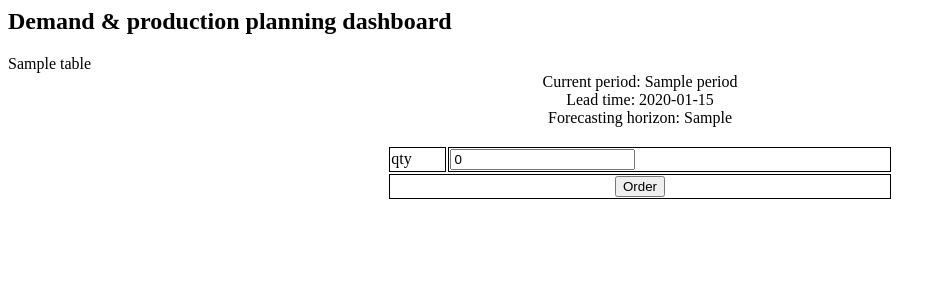
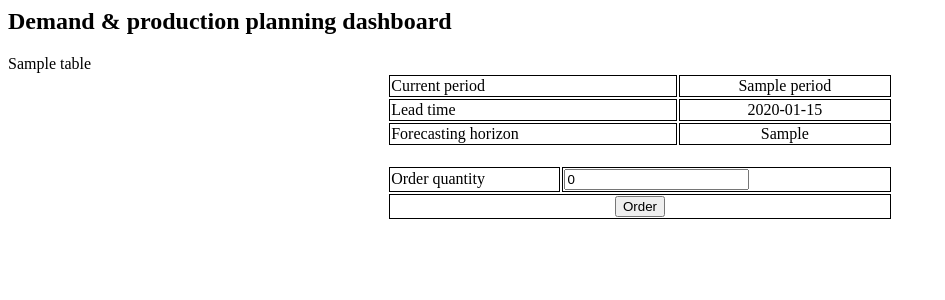
Before and after one commit to ropinot/demgame, a Flask app: template app/templates/demandgame/dashboard.html in a window 1280 px wide. Shown: the top 300 px of the page, without its empty margins (0-945 px from the left). Run offline with Flask 2, Linux system fonts and the light colour scheme; tables that the repository leaves empty hold one stand-in row (values such as "Sample post"); the template is opened without the code that fills it: values that come from a table or form of the project are taken from there, most other values are stand-ins (such as "Sample title", 1, 10 or a date in 2020); some libraries are stand-ins or nearby versions.

Commit message:
modified:   app/demandgame/views.py 	modified:   app/table.py 	modified:   app/templates/demandgame/dashboard.html
Data table almost complete

```diff
--- a/app/table.py
+++ b/app/table.py
@@ -57,8 +57,8 @@ class TableDict(object):
             html += '<th width={}px>{}</th>'.format(45, t)
         html +='</tr>'
 
+        html += self.convert_row('received')
         html += self.convert_row('stock')
-        html += self.convert_row('received')
         html += self.convert_row('forecast')
         html += self.convert_row('demand')
         html += self.convert_row('order')
--- a/app/templates/demandgame/dashboard.html
+++ b/app/templates/demandgame/dashboard.html
@@ -24,9 +24,12 @@ td{
 
 
 <br/>
-<center>Current period: {{ period }}<br/>
-Lead time: {{ leadtime }}<br/>
-Forecasting horizon: {{ forecast_horizon }}
+<center>
+<table border=0 class="table table-striped table-condensed" width="40%">
+    <tr><td>Current period</td><td align='center'>{{ period }}</td></tr>
+    <tr><td>Lead time</td><td align='center'>{{ leadtime }}</td></tr>
+    <tr><td>Forecasting horizon</td><td align='center'>{{ forecast_horizon }}</td></tr>
+</table>
 </center>
 <br/>
 <!-- <a href={{ url_for('demand_game_dashboard') }}> Next </a> -->
@@ -36,7 +39,7 @@ Forecasting horizon: {{ forecast_horizon }}
     <table class="table" style="width:40%">
             <tr>
                 <td>
-                    {{ form.qty.label }}
+                    Order quantity
                 </td>
                 <td>
                     {{ form.qty }}
```
Also changed, not shown: app/demandgame/views.py (+16 -6 lines).
